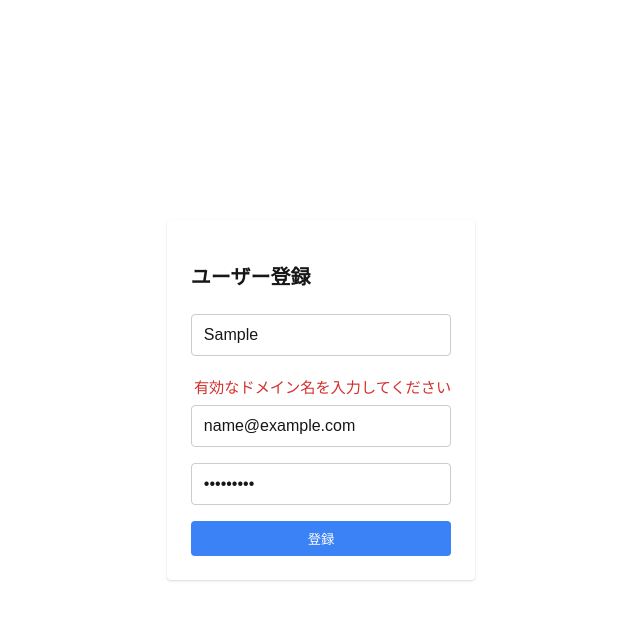
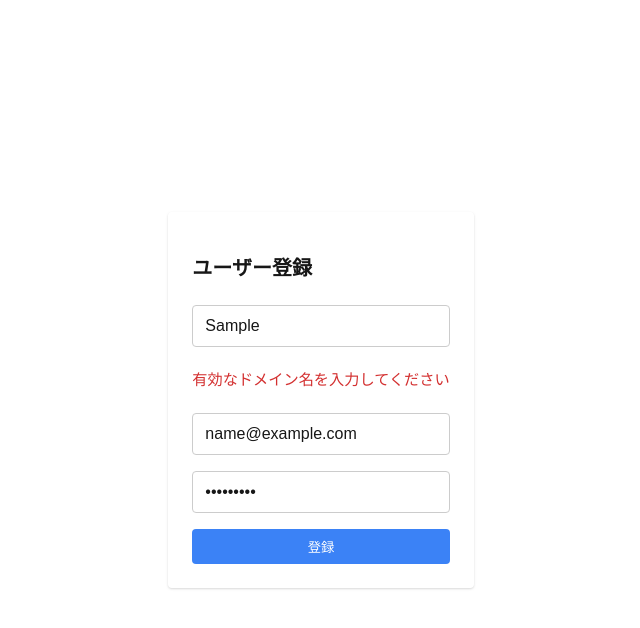
Before and after one commit to dskhys0222/ant, a Next.js app: page / in a window 1280 px wide. Both pictures are taken after typing "Sample", "name@example.com", "Sample123" into the empty fields and a click on the button "登録". Shown: the top 628 px of the page, without its empty margins (319-959 px from the left). Built offline with nearby package versions, Linux system fonts and the light colour scheme.

Commit message:
エラーメッセージをコンポーネント化

```diff
--- a/src/app/page.hooks.ts
+++ b/src/app/page.hooks.ts
@@ -1,6 +1,6 @@
-import { useState } from "react";
 import { registerUser } from "@/services/registration";
 import { registrationSchema } from "@/services/registration/types";
+import { useState } from "react";
 
 export default function useRegistration() {
   const [host, setHost] = useState("");
--- a/src/app/page.module.css
+++ b/src/app/page.module.css
@@ -68,12 +68,3 @@
   margin-top: 0.5rem;
   text-align: center;
 }
-
-.error {
-  color: #d32f2f;
-  font-size: 0.95em;
-  margin-top: 0.2em;
-  margin-bottom: -0.5em;
-  padding-left: 0.2em;
-  font-weight: 500;
-}
--- a/src/app/page.tsx
+++ b/src/app/page.tsx
@@ -1,6 +1,7 @@
 "use client";
 
 import useRegistration from "@/app/page.hooks";
+import ErrorMessage from "@/components/ErrorMessage";
 import TextBox from "@/components/TextBox";
 import styles from "./page.module.css";
 
@@ -30,9 +31,7 @@ export default function Home() {
             onChange={(e) => setHost(e.target.value)}
             required
           />
-          {validationErrors.host && (
-            <div className={styles.error}>{validationErrors.host}</div>
-          )}
+          <ErrorMessage message={validationErrors.host} />
           <TextBox
             type="email"
             placeholder="メールアドレス"
@@ -40,9 +39,7 @@ export default function Home() {
             onChange={(e) => setUsername(e.target.value)}
             required
           />
-          {validationErrors.username && (
-            <div className={styles.error}>{validationErrors.username}</div>
-          )}
+          <ErrorMessage message={validationErrors.username} />
           <TextBox
             type="password"
             placeholder="パスワード"
@@ -50,9 +47,7 @@ export default function Home() {
             onChange={(e) => setPassword(e.target.value)}
             required
           />
-          {validationErrors.password && (
-            <div className={styles.error}>{validationErrors.password}</div>
-          )}
+          <ErrorMessage message={validationErrors.password} />
           <button type="submit" disabled={isLoading} className={styles.button}>
             {isLoading ? "処理中..." : "登録"}
           </button>
--- /dev/null
+++ b/src/components/ErrorMessage/index.tsx
@@ -0,0 +1,7 @@
+import styles from "./styles.module.css";
+import type { ErrorMessageProps } from "./types";
+
+export default function ErrorMessage({ message }: ErrorMessageProps) {
+  if (!message) return null;
+  return <div className={styles.error}>{message}</div>;
+}
--- /dev/null
+++ b/src/components/ErrorMessage/styles.module.css
@@ -0,0 +1,5 @@
+.error {
+  color: #d32f2f;
+  font-size: 0.95rem;
+  margin: 4px 0 8px 0;
+}
--- /dev/null
+++ b/src/components/ErrorMessage/types.tsx
@@ -0,0 +1,3 @@
+export type ErrorMessageProps = {
+  message?: string;
+};
--- a/src/services/registration/index.ts
+++ b/src/services/registration/index.ts
@@ -1,8 +1,8 @@
 import { hash } from "@/utils/hash";
 import {
+  type RegistrationResult,
+  type RegistrationSchema,
   registrationSchema,
-  type RegistrationSchema,
-  type RegistrationResult,
 } from "./types";
 
 export async function registerUser(
--- a/src/services/registration/types.ts
+++ b/src/services/registration/types.ts
@@ -1,5 +1,5 @@
+import { hostRegex } from "@/constants";
 import { z } from "zod";
-import { hostRegex } from "@/constants";
 
 export const registrationSchema = z.object({
   username: z.string().email("有効なメールアドレスを入力してください"),
```
